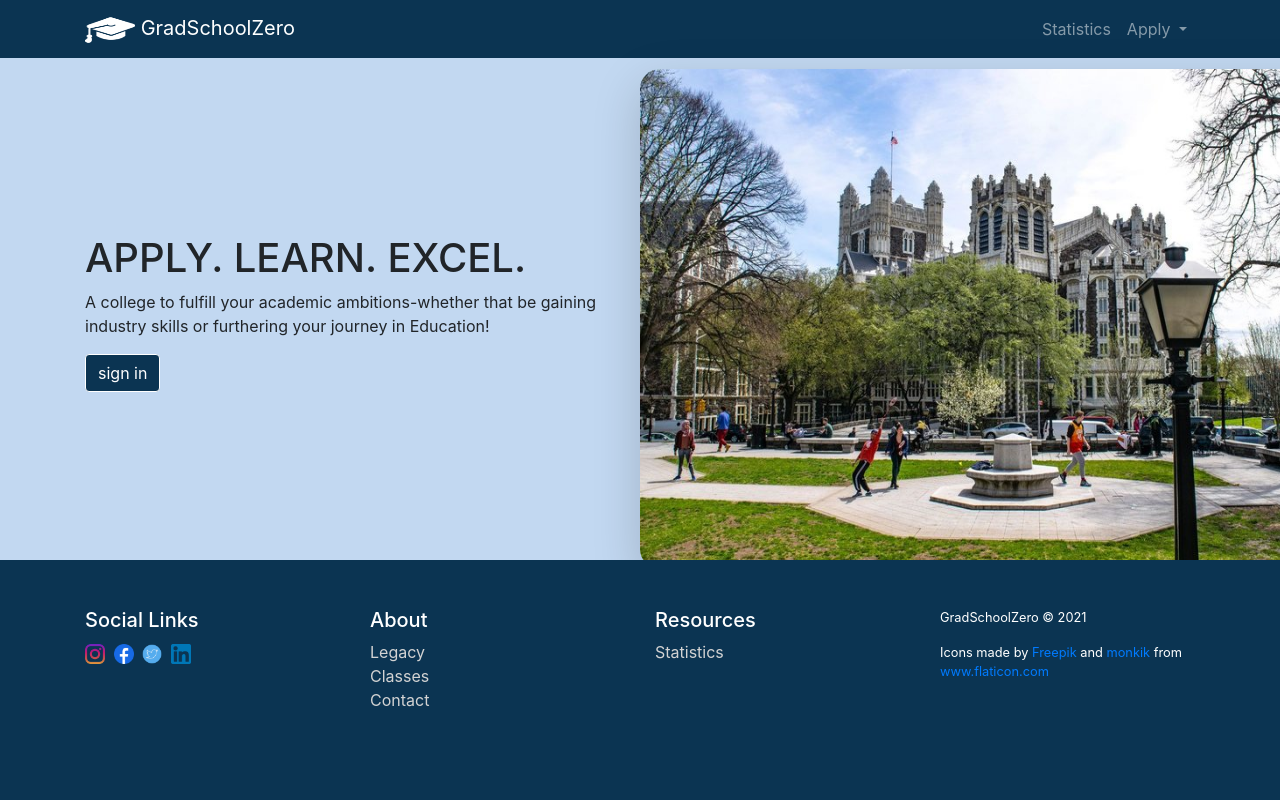
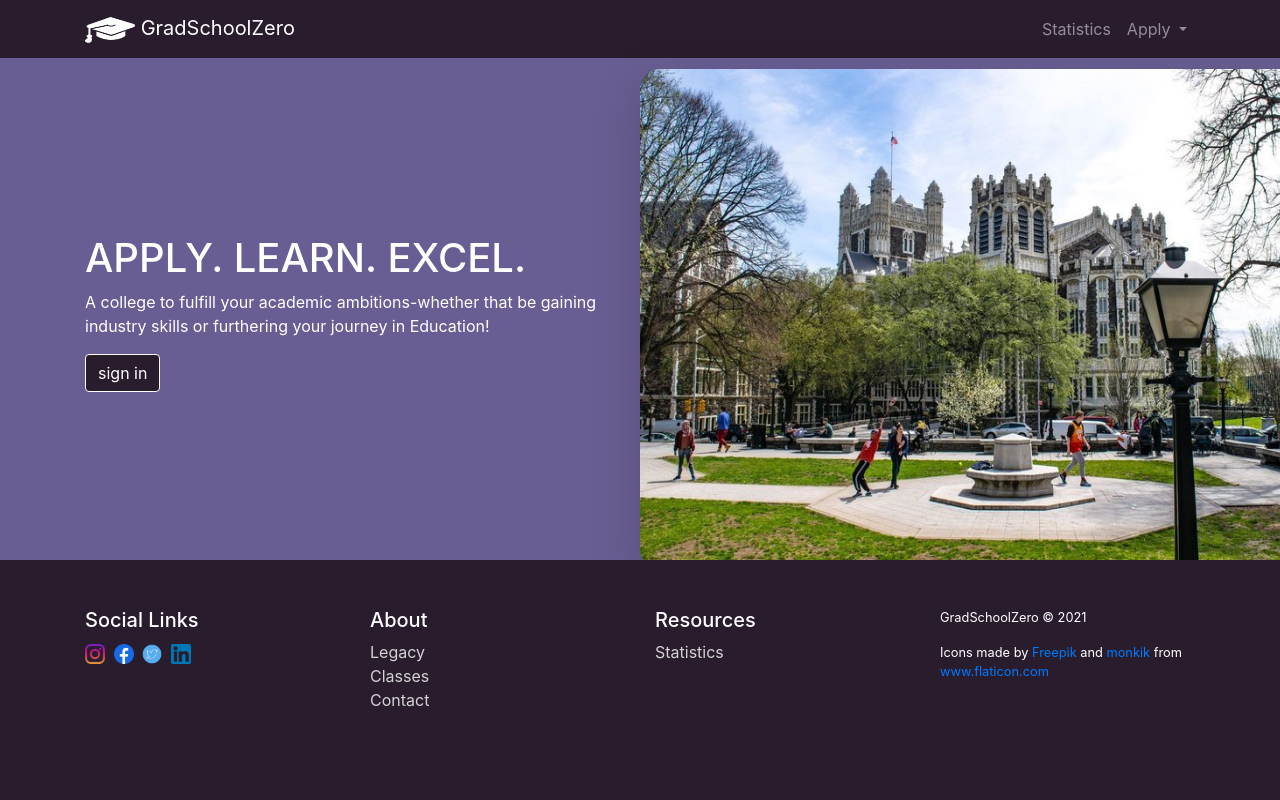
Before and after one commit to jvberdec/Project_TeamT_CSC322, a Python web app: template flask/templates/index.html in a window 1280 px wide; the page is wider, and only the part inside the window is pictured. Run offline with Jinja, Linux system fonts and the light colour scheme; the template is opened without the code that fills it, so the values that code supplies are empty; some libraries are stand-ins or nearby versions.

Commit message:
modified the home page

```diff
--- a/flask/static/css/main.css
+++ b/flask/static/css/main.css
@@ -59,11 +59,11 @@ h2 {
 html,body {
   margin: 0;
   height: 100%;
-  background: var(--light-blue);
+  background: var(--purple);
 }
 
 .navbar, .container-fluid.index, .footer-container {
-  background-color: var(--dark-blue) !important;
+  background-color: var(--ebony) !important;
 }
 
 .content {
--- a/flask/templates/index.html
+++ b/flask/templates/index.html
@@ -7,8 +7,8 @@
           Apply
         </a>
         <div class="dropdown-menu" aria-labelledby="navbarDropdownMenuLink">
-          <a class="dropdown-item" href="#">Student</a>
-          <a class="dropdown-item" href="#">Instructor</a>
+          <a class="dropdown-item" href="/student_app">Student</a>
+          <a class="dropdown-item" href="/instructor_app">Instructor</a>
         </div>
     </div>
 {% endblock %}
@@ -18,9 +18,9 @@
     <div class="container">
         <div class="row gy-5 align-items-center">
             <div class="col-xs-7 col-md-6 heading animate__animated animate__fadeInLeft">
-                <h1>APPLY. LEARN. EXCEL.</h1>
-                <p>A college to fulfill your academic ambitions-whether that be gaining industry skills or furthering your journey in Education!</p>
-                <a href="#"><button  class="bg-dark-blue btn btn-outline-white btn-md text-white">sign in</button> </a>
+                <h1 class="text-white">APPLY. LEARN. EXCEL.</h1>
+                <p class= "text-white">A college to fulfill your academic ambitions-whether that be gaining industry skills or furthering your journey in Education!</p>
+                <a href="#"><button  class="bg-ebony btn btn-outline-white btn-md text-white">sign in</button> </a>
             </div>
             <div class="col-xs-7 col-md-6 heading">
                 <div class="row animate__animated animate__fadeInRight img-padding">
```
